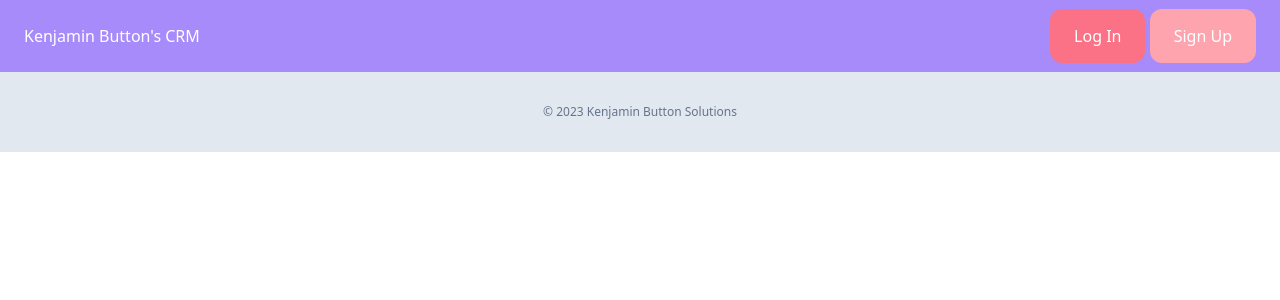
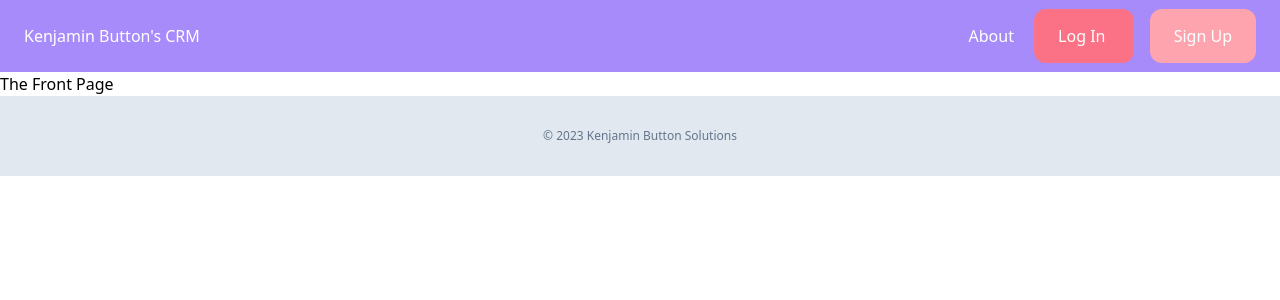
Before and after one commit to KenjaminButton/django-crm, a Django app: page / in a window 1280 px wide. Shown: the top 300 px of the page. Run offline with Django 4.2, Linux system fonts and the light colour scheme; some libraries are stand-ins or nearby versions.

Commit message:
index and about page rendered

```diff
--- a/kenjaminbuttoncrm/core/templates/core/base.html
+++ b/kenjaminbuttoncrm/core/templates/core/base.html
@@ -1,23 +1,30 @@
-<!doctype html>
+<!DOCTYPE html>
 <html>
   <head>
-  <meta charset="UTF-8">
-  <meta name="viewport" content="width=device-width, initial-scale=1.0">
+    <meta charset="UTF-8" />
+    <meta name="viewport" content="width=device-width, initial-scale=1.0" />
+    <title>{% block title %}{% endblock %}</title>
     <script src="https://cdn.tailwindcss.com"></script>
   </head>
   <body>
-
     <nav class="flex justify-between px-6 py-6 bg-violet-400">
       <a href="/" class="text-white">Kenjamin Button's CRM</a>
-    <div>
-      <a href="/" class="px-6 py-4 bg-rose-400 rounded-xl text-white">Log In</a>
-      <a href="/" class="px-6 py-4 bg-rose-300 rounded-xl text-white">Sign Up</a>
+      <div class="space-x-4">
+        <a href="{% url 'about' %}" class="text-white">About</a>
+        <a href="/" class="px-6 py-4 bg-rose-400 rounded-xl text-white"
+          >Log In
+        </a>
+        <a href="/" class="px-6 py-4 bg-rose-300 rounded-xl text-white"
+          >Sign Up
+        </a>
       </div>
     </nav>
+
+      {% block content %}
+      {% endblock%}
 
     <footer class="py-8 text-center bg-slate-200">
       <p class="text-xs text-slate-500">© 2023 Kenjamin Button Solutions</p>
     </footer>
-
   </body>
 </html>
--- /dev/null
+++ b/kenjaminbuttoncrm/core/templates/core/index.html
@@ -0,0 +1,7 @@
+{% extends 'core/base.html' %}
+
+{% block title %}Kenjamin Button's CRM {% endblock %}
+
+{% block content %}
+The Front Page
+{% endblock %}
--- a/kenjaminbuttoncrm/core/views.py
+++ b/kenjaminbuttoncrm/core/views.py
@@ -4,4 +4,8 @@ from django.shortcuts import render
 
 
 def index(request):
-    return render(request, 'core/base.html')
+    return render(request, 'core/index.html')
+
+
+def about(request):
+    return render(request, 'core/about.html')
--- a/kenjaminbuttoncrm/kenjaminbuttoncrm/urls.py
+++ b/kenjaminbuttoncrm/kenjaminbuttoncrm/urls.py
@@ -1,8 +1,10 @@
 from django.contrib import admin
 from django.urls import path
-from core.views import index
+from core.views import index, about
 
 urlpatterns = [
     path('', index, name='index'),
+    path('about/', about, name='about'),
     path('admin/', admin.site.urls),
+
 ]
```
Also changed, not shown: DEVNOTES.md (+5 -5 lines), kenjaminbuttoncrm/core/templates/core/about.html (added, +7 -0 lines). Lines whose indentation alone changed are shown as unchanged.
